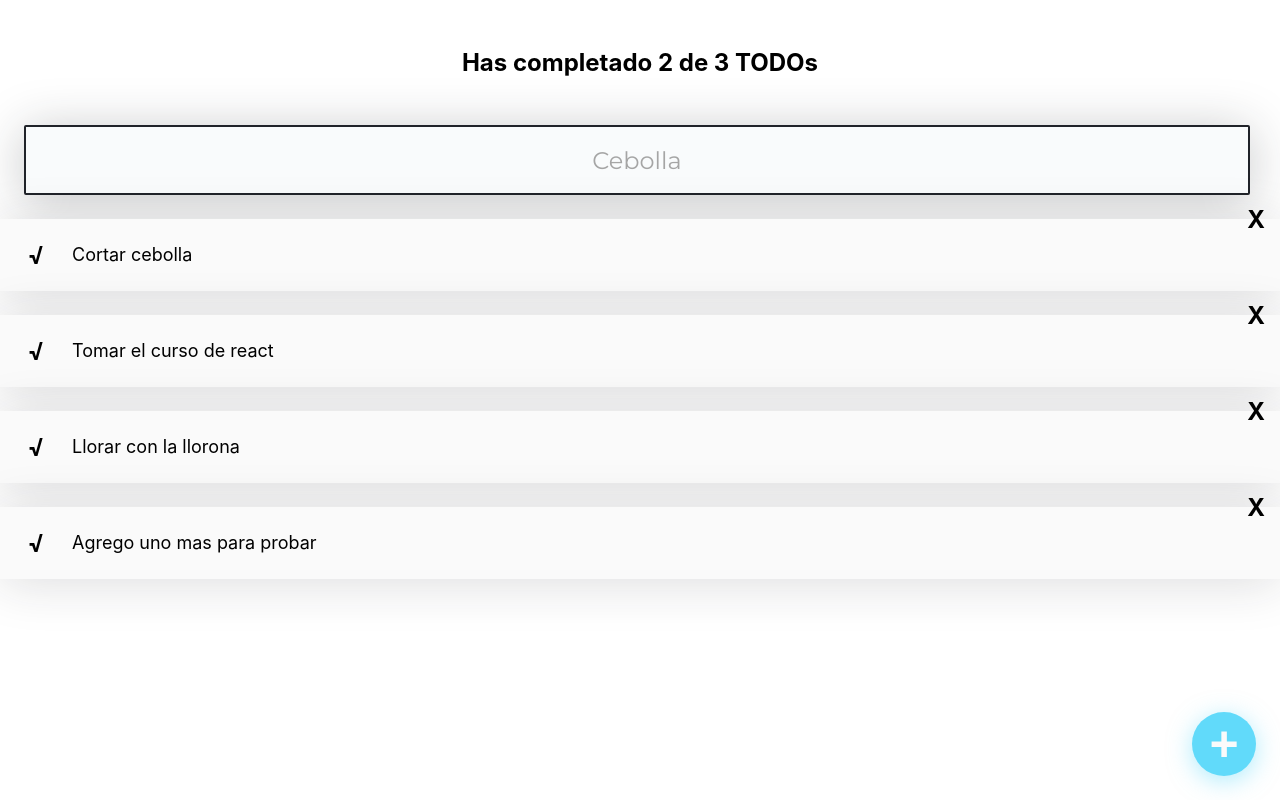
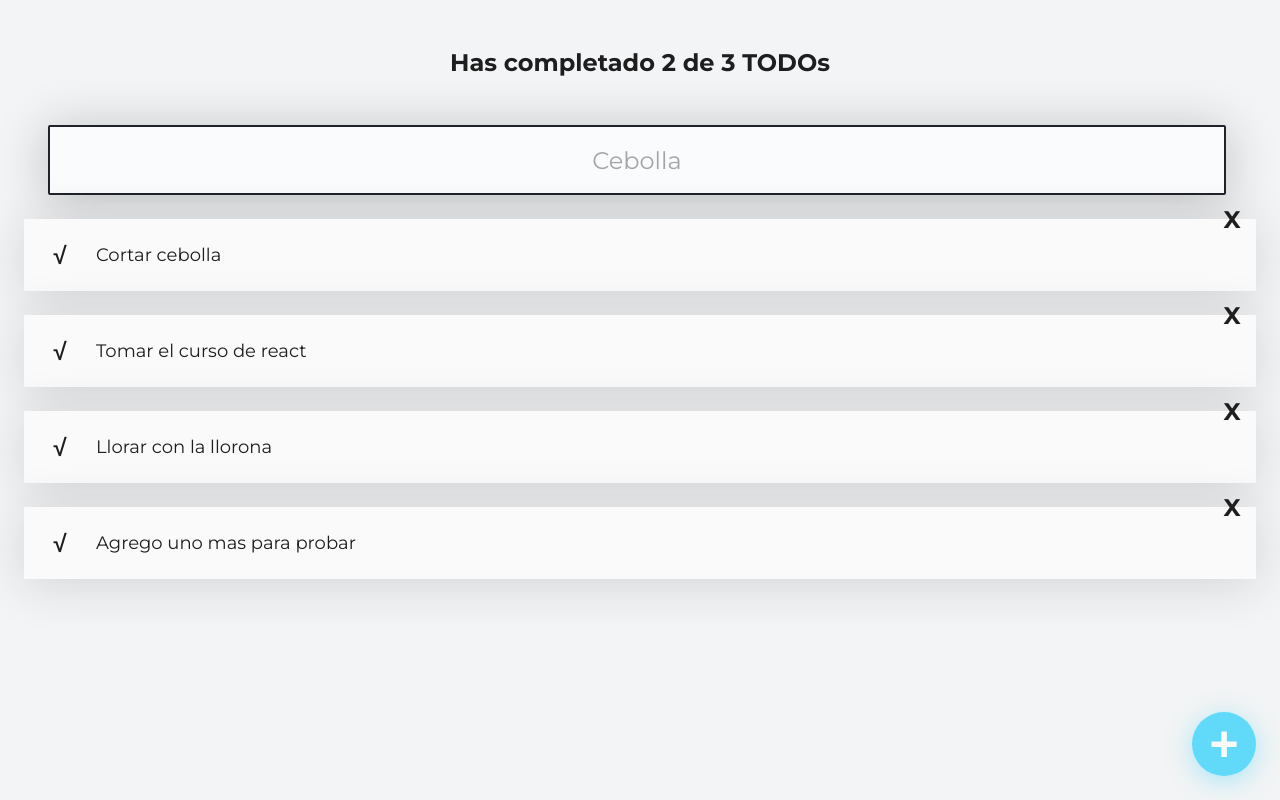
Before and after one commit to LuksFay/mobile-react, a React app: page / in a window 1280 px wide. Built offline with nearby package versions, Linux system fonts and the light colour scheme.

Commit message:
Adding the completed class conditional

```diff
--- a/src/app.css
+++ b/src/app.css
@@ -1,8 +1,13 @@
 body {
   margin: 0;
-  font-family: -apple-system, BlinkMacSystemFont, "Segoe UI", "Roboto", "Oxygen",
-    "Ubuntu", "Cantarell", "Fira Sans", "Droid Sans", "Helvetica Neue",
-    sans-serif;
-  -webkit-font-smoothing: antialiased;
-  -moz-osx-font-smoothing: grayscale;
+  padding: 0;
+  background: #F2F4F5;
+  color: #1E1E1F;
+  font-family: 'Montserrat', Arial, Helvetica, sans-serif;
 }
+
+#root {
+  margin: 0 24px;
+  position: relative;
+  min-height: 100vh;
+}
```
